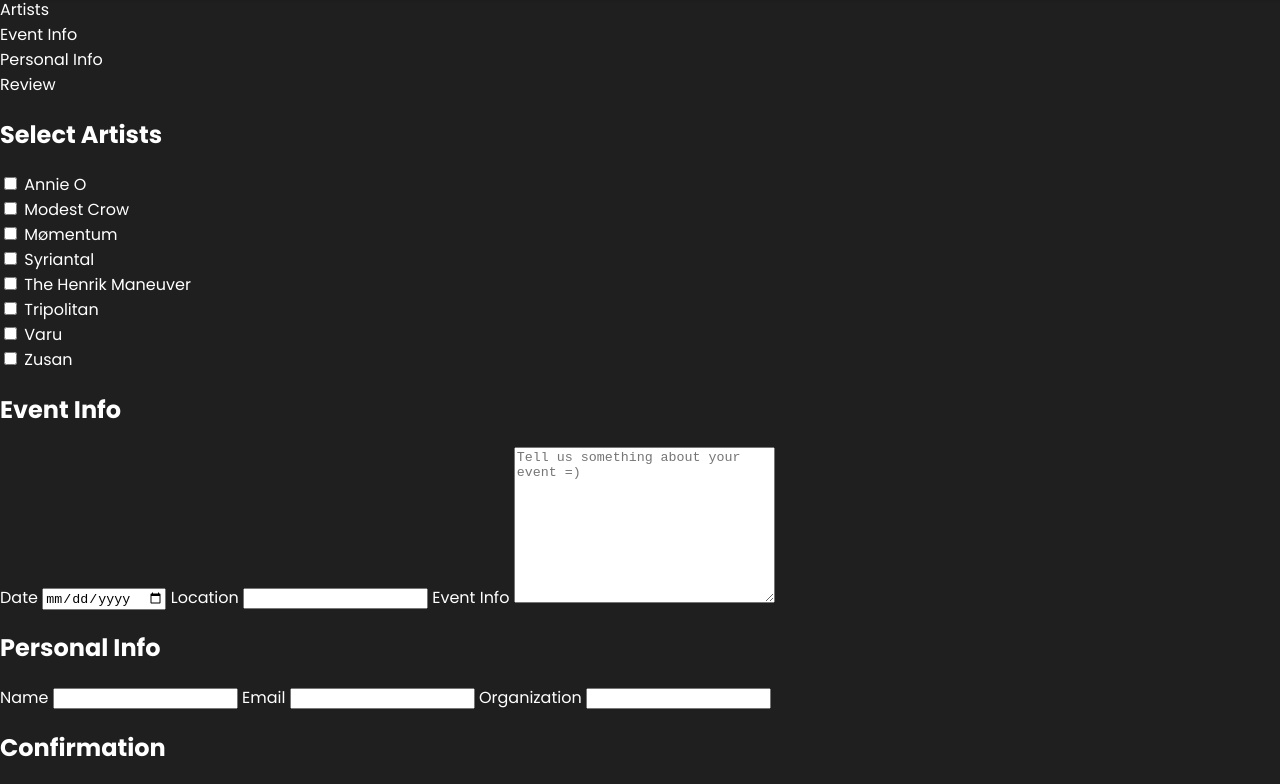
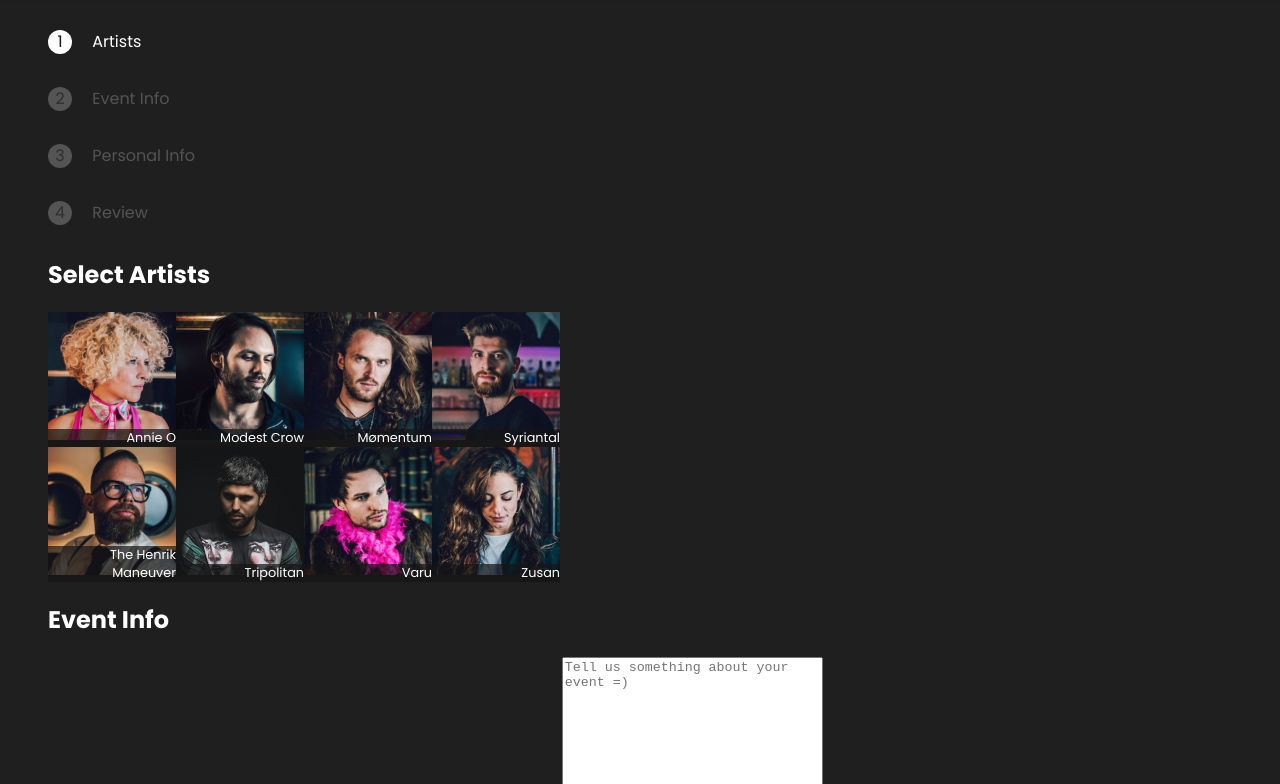
Before and after one commit to irrelevation/CodeAcademyBerlin, a plain HTML site: page Module 1/Project 1/booking.html in a window 1280 px wide. Shown: the part 83-867 px from the top of the page. Drawn offline with Linux system fonts and the light colour scheme.

Commit message:
Startet styling the booking page

```diff
--- a/Module 1/Project 1/booking.html
+++ b/Module 1/Project 1/booking.html
@@ -25,48 +25,102 @@
 
     <main>
         <form action="" role="form">
-            <section id="form-overview">
-                <div class="form-overview-element">Artists</div>
-                <div class="form-overview-element">Event Info</div>
-                <div class="form-overview-element">Personal Info</div>
-                <div class="form-overview-element">Review</div>
+            <section id="overview">
+                <div class="overview-element active">
+                    <div class="overview-element-id">1</div>
+                    Artists
+                </div>
+                <div class="overview-element">
+                    <div class="overview-element-id">2</div>
+                    Event Info
+                </div>
+                <div class="overview-element">
+                    <div class="overview-element-id">3</div>
+                    Personal Info
+                </div>
+                <div class="overview-element">
+                    <div class="overview-element-id">4</div>
+                    Review
+                </div>
             </section>
-            <section id="form-artists">
+            <section>
                 <h2>Select Artists</h2>
+                <div id="artists">
                     <div class="artist">
                         <input type="checkbox" name="artist" id="annieo" value="annieo">
-                    <label for="annieo">Annie O</label>
+                        <label for="annieo">
+                            <img src="img/Annie-768x768.jpg" alt="Annie O">
+                            <div class="artist-name">
+                                Annie O
+                            </div>
+                        </label>
                     </div>
                     <div class="artist">
                         <input type="checkbox" name="artist" id="modestcrow" value="modestcrow">
-                    <label for="modestcrow">Modest Crow</label>
+                        <label for="modestcrow">
+                            <img src="img/modest-768x768.jpg" alt="Modest Crow">
+                            <div class="artist-name">
+                                Modest Crow
+                            </div>
+                        </label>
                     </div>
                     <div class="artist">
                         <input type="checkbox" name="artist" id="momentum" value="momentum">
-                    <label for="momentum">Mømentum</label>
+                        <label for="momentum">
+                            <img src="img/techj-768x768.jpg" alt="Mømentum">
+                            <div class="artist-name">
+                                Mømentum
+                            </div>
+                        </label>
                     </div>
                     <div class="artist">
                         <input type="checkbox" name="artist" id="syriantal" value="syriantal">
-                    <label for="syriantal">Syriantal</label>
+                        <label for="syriantal">
+                            <img src="img/syrin-768x768.jpg" alt="Syriantal">
+                            <div class="artist-name">
+                                Syriantal
+                            </div>
+                        </label>
                     </div>
                     <div class="artist">
                         <input type="checkbox" name="artist" id="henrik" value="henrik">
-                    <label for="henrik">The Henrik Maneuver</label>
+                        <label for="henrik">
+                            <img src="img/henr-768x768.jpg" alt="The Henrik Maneuver">
+                            <div class="artist-name">
+                                The Henrik Maneuver
+                            </div>
+                        </label>
                     </div>
                     <div class="artist">
                         <input type="checkbox" name="artist" id="tripolitan" value="tripolitan">
-                    <label for="tripolitan">Tripolitan</label>
+                        <label for="tripolitan">
+                            <img src="img/trip.jpg" alt="Tripolitan">
+                            <div class="artist-name">
+                                Tripolitan
+                            </div>
+                        </label>
                     </div>
                     <div class="artist">
                         <input type="checkbox" name="artist" id="varu" value="varu">
-                    <label for="varu">Varu</label>
+                        <label for="varu">
+                            <img src="img/Var-768x768.jpg" alt="Varu">
+                            <div class="artist-name">
+                                Varu
+                            </div>
+                        </label>
                     </div>
                     <div class="artist">
                         <input type="checkbox" name="artist" id="zusan" value="zusan">
-                    <label for="zusan">Zusan</label>
+                        <label for="zusan">
+                            <img src="img/zus-768x768.jpg" alt="Zusan">
+                            <div class="artist-name">
+                                Zusan
+                            </div>
+                        </label>
+                    </div>
                 </div>
                 </section>
-            <section id="form-event">
+                <section id="event">
                     <h2>Event Info</h2>
                     <label for="date">Date</label>
                     <input type="date" name="date" id="date">
@@ -75,7 +129,7 @@
                     <label for="info">Event Info</label>
                     <textarea name="info" id="info" cols="30" rows="10" placeholder="Tell us something about your event =)"></textarea>
                 </section>
-            <section id="form-personal">
+                <section id="personal">
                     <h2>Personal Info</h2>
                     <label for="Name">Name</label>
                     <input type="text" name="name" id="name">
@@ -84,7 +138,7 @@
                     <label for="organization">Organization</label>
                 <input type="text" name="organization" id="organization">
             </section>
-            <section id="form-confirmation">
+            <section id="confirmation">
                 <h2>Confirmation</h2>
             </section>
             <nav>
--- a/Module 1/Project 1/style.css
+++ b/Module 1/Project 1/style.css
@@ -52,6 +52,11 @@ header {
   padding: 16px;
   text-transform: uppercase;
   letter-spacing: 0.2em;
+  border-right: 1px solid white;
+}
+
+.nav-link:last-of-type {
+  border: none;
 }
 
 .nav-link:hover {
@@ -126,7 +131,7 @@ main.artists {
   max-width: 800px;
 }
 
-.artist img {
+.artist-image img {
   width: 256px;
 }
 
@@ -154,3 +159,73 @@ main.artists {
 .artist-info p {
   margin: 0px 8px 8px 0px;
 }
+
+/* Form */
+
+.overview-element {
+  margin-bottom: 2rem;
+  color: hsl(0, 0%, 33%);
+}
+
+.overview-element-id {
+  display: inline-block;
+  line-height: 24px;
+  background-color: hsl(0, 0%, 33%);
+  color: hsl(0, 0%, 18%);
+  width: 24px;
+  height: 24px;
+  border-radius: 50%;
+  text-align: center;
+  margin-right: 1rem;
+}
+
+.active .overview-element-id {
+  background-color: white;
+  color: hsl(0, 0%, 8%);
+}
+
+.overview-element.active {
+  color: white;
+}
+
+form {
+  margin-top: 2rem;
+  margin-left: 48px;
+}
+
+form label img {
+  width: 128px;
+  /* border-radius: 50%; */
+}
+
+.artist input[type="checkbox"] {
+  display: none;
+}
+
+.artist label {
+  display: block;
+  position: relative;
+}
+
+label .artist-name {
+  width: 100%;
+  font-size: 0.8rem;
+  position: absolute;
+  bottom: 0px;
+  text-align: right;
+  background-color: hsl(0, 0%, 8%, 70%);
+}
+
+:checked + label {
+  border: 2px solid white;
+}
+
+#artists {
+  display: flex;
+  flex-wrap: wrap;
+  max-width: 600px;
+}
+
+form input[type="text"] {
+  border-radius: 1rem;
+}
```
Lines whose indentation alone changed are shown as unchanged.
